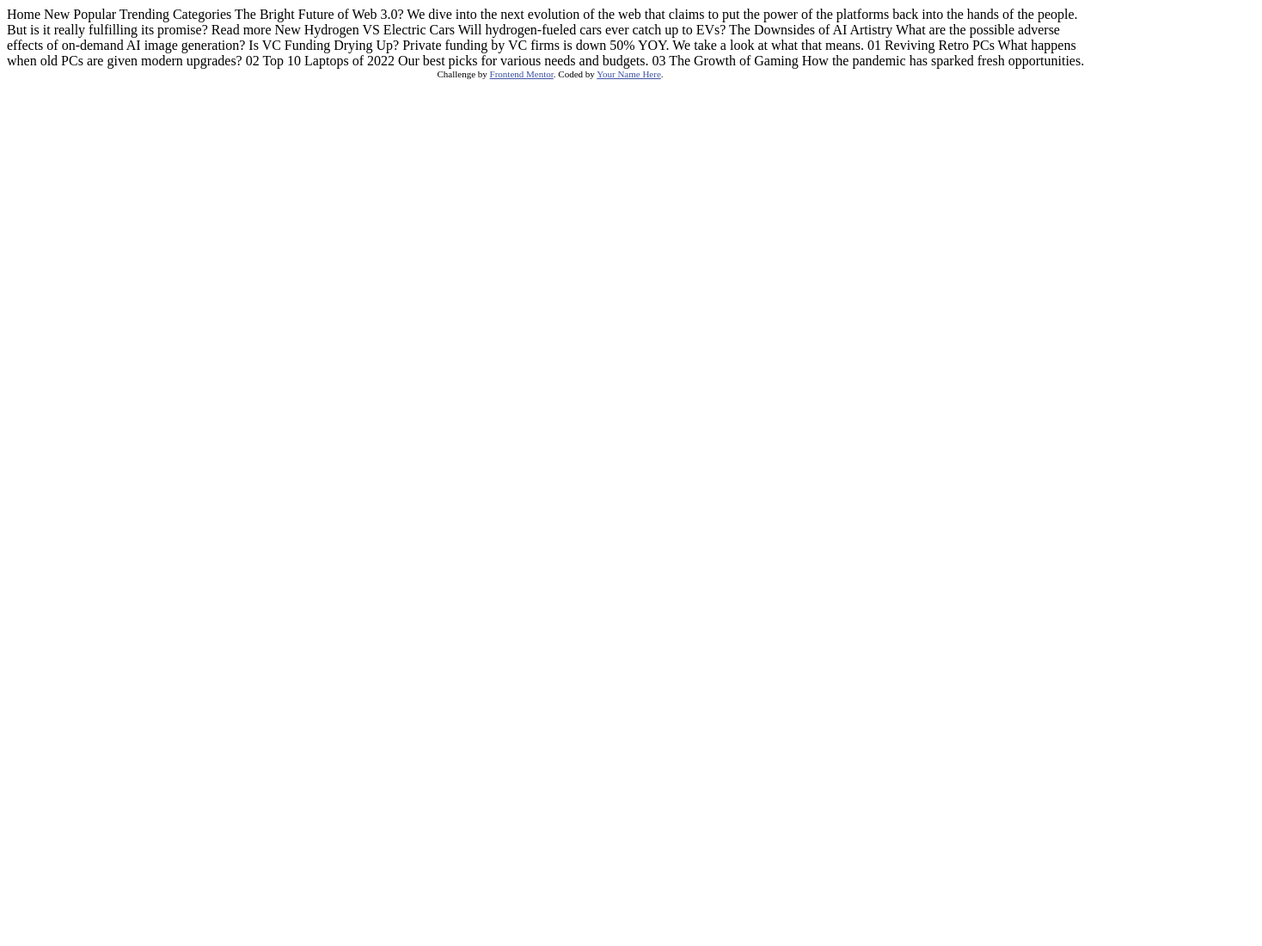
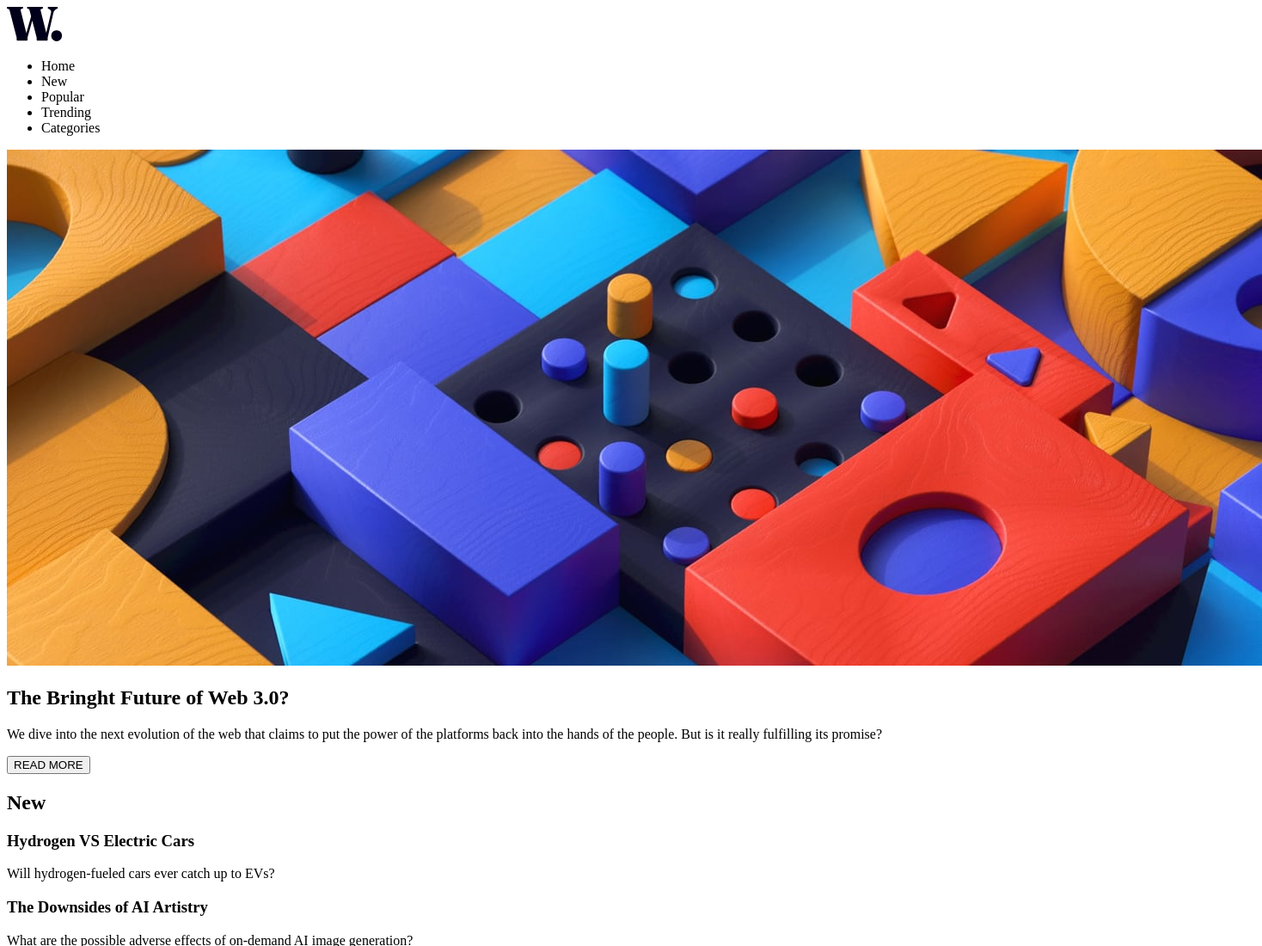
Before and after one commit to ca941125/frontend_mentor, a plain HTML site: page news-homepage-main/index.html in a window 1280 px wide. Shown: the top 1100 px of the page at 86% size, 1468 px wide, since content can reach past the window. Before the commit the page ends 800 px from the top, so only its background shows below. Drawn offline with Linux system fonts and the light colour scheme.

Commit message:
complete the structure

```diff
--- a/news-homepage-main/index.html
+++ b/news-homepage-main/index.html
@@ -8,7 +8,6 @@
 
   <title>Frontend Mentor | News homepage</title>
 
-  <!-- Feel free to remove these styles or customise in your own stylesheet 👍 -->
   <style>
     .attribution { font-size: 11px; text-align: center; }
     .attribution a { color: hsl(228, 45%, 44%); }
@@ -16,41 +15,115 @@
 </head>
 <body>
 
-  Home
-  New
-  Popular
-  Trending
-  Categories
+  <!-- HEADER -->
+  <header>
+    <img src="assets/images/logo.svg" alt="">
+    <nav>
+      <ul class="nav">
+        <li class="">Home</li>
+        <li class="">New</li>
+        <li class="">Popular</li>
+        <li class="">Trending</li>
+        <li class="">Categories</li>
+      </ul>
+    </nav>
+  </header>
 
-  The Bright Future of Web 3.0?
+  <!-- MAIN -->
 
+  <main>
+    <!-- SECTION HOME -->
+
+    <section id="home" class="home">
+      <div class="homeTitle">
+        <div class="homeImg">
+          <img src="assets/images/image-web-3-desktop.jpg" alt="">
+        </div>
+        <div class="homeText">
+          <h1>
+            The Bringht Future of Web 3.0?
+          </h1>
+          <p>
             We dive into the next evolution of the web that claims to put the power of the platforms back into the hands of the people.
             But is it really fulfilling its promise?
+          </p>
+          <button id="readMore">
+            READ MORE
+          </button>
+        </div>
+      </div>
+      <div class="homeNew">
+        <h2>New</h2>
+        <div class="article">
+          <h3>
+            Hydrogen VS Electric Cars
+          </h3>
+          <p>
+            Will hydrogen-fueled cars ever catch up to EVs?
+          </p>
+        </div>
+        <div class="article">
+          <h3>
+            The Downsides of AI Artistry
+          </h3>
+          <p>
+            What are the possible adverse effects of on-demand AI image generation?
+          </p>
+        </div>
+        <div class="article">
+          <h3>
+            Is VC Funding Drying Up?
+          </h3>
+          <p>
+            Private funding by VC firms is down 50% YOY. We take a look at what that means.
+          </p>
+        </div>
+      </div>
+    </section>
 
-  Read more
+    <!-- SECTION CARDS -->
 
-  New
-
-  Hydrogen VS Electric Cars
-  Will hydrogen-fueled cars ever catch up to EVs?
-
-  The Downsides of AI Artistry
-  What are the possible adverse effects of on-demand AI image generation?
-
-  Is VC Funding Drying Up?
-  Private funding by VC firms is down 50% YOY. We take a look at what that means.
-
+    <section id="homeCards" class="homeCards">
+      <div class="cards">
+        <div class="card">
+          <img src="assets/images/image-retro-pcs.jpg" alt="">
+          <h4 class="cardNumber">
             01
+          </h4>
+          <p class="cardTitle">
             Reviving Retro PCs
+          </p>
+          <p class="cardText">
             What happens when old PCs are given modern upgrades?
-
+          </p>
+        </div>
+        <div class="card">
+          <img src="assets/images/image-top-laptops.jpg" alt="">
+          <h4 class="cardNumber">
             02
+          </h4>
+          <p class="cardTitle">
             Top 10 Laptops of 2022
+          </p>
+          <p class="cardText">
             Our best picks for various needs and budgets.
-
+          </p>
+        </div>
+        <div class="card">
+          <img src="assets/images/image-gaming-growth.jpg" alt="">
+          <h4 class="cardNumber">
             03
+          </h4>
+          <p class="cardTitle">
             The Growth of Gaming
+          </p>
+          <p class="cardText">
             How the pandemic has sparked fresh opportunities.
+          </p>
+        </div>
+      </div>
+    </section>
+  </main>
 
   <div class="attribution">
     Challenge by <a href="https://www.frontendmentor.io?ref=challenge" target="_blank">Frontend Mentor</a>.
```
Lines whose indentation alone changed are shown as unchanged.
